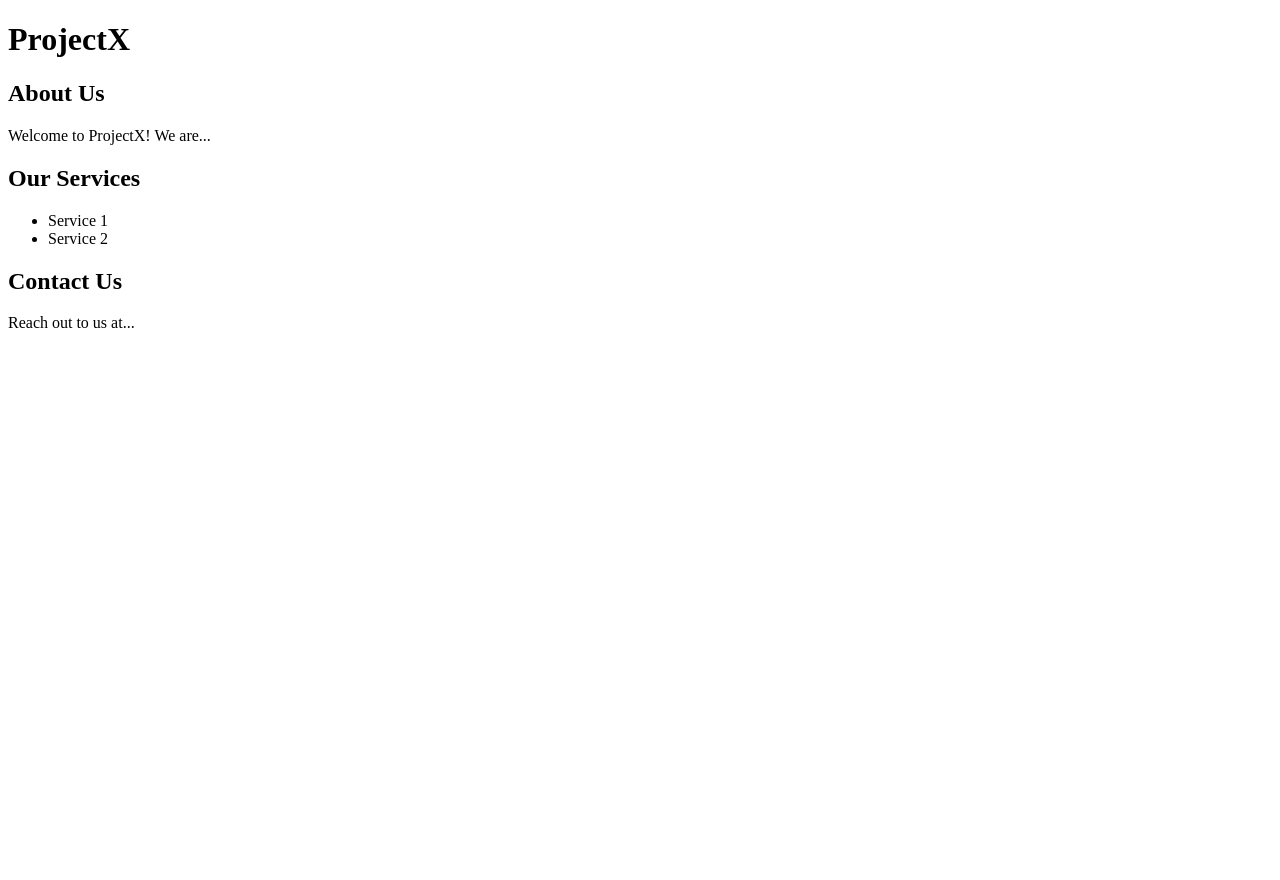
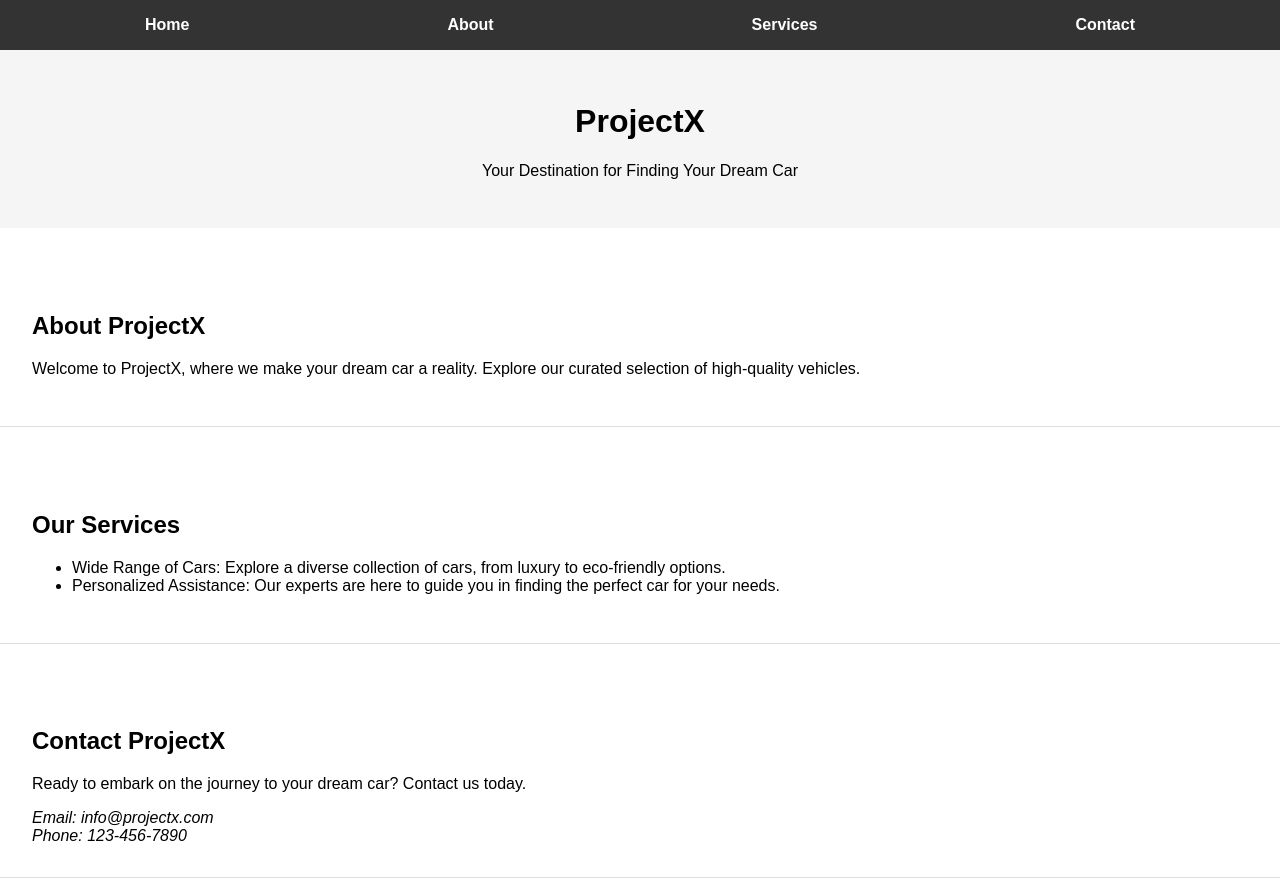
Before and after one commit to Thyshark/Finalprojectx, a plain HTML site: page src/index.html in a window 1280 px wide. Before the commit the page ends 800 px from the top, so only its background shows below. Drawn offline with Linux system fonts and the light colour scheme.

Commit message:
added some styling

```diff
--- a/src/index.html
+++ b/src/index.html
@@ -1,31 +1,44 @@
-<!-- src/index.html -->
+
 <!DOCTYPE html>
 <html lang="en">
 <head>
   <meta charset="UTF-8">
   <meta name="viewport" content="width=device-width, initial-scale=1.0">
-  <link rel="stylesheet" href="styles.css">
-  <title>ProjectX Homepage</title>
+  <link rel="stylesheet" href="style.css">
+  <title>ProjectX - Find Your Dream Car</title>
 </head>
 <body>
-  <header>
+  <nav>
+    <ul>
+      <li><a href="#header">Home</a></li>
+      <li><a href="#about">About</a></li>
+      <li><a href="#services">Services</a></li>
+      <li><a href="#contact">Contact</a></li>
+    </ul>
+  </nav>
+  <header id="header">
     <h1>ProjectX</h1>
+    <p>Your Destination for Finding Your Dream Car</p>
   </header>
   <section id="about">
-    <h2>About Us</h2>
-    <p>Welcome to ProjectX! We are...</p>
+    <h2>About ProjectX</h2>
+    <p>Welcome to ProjectX, where we make your dream car a reality. Explore our curated selection of high-quality vehicles.</p>
   </section>
   <section id="services">
     <h2>Our Services</h2>
     <ul>
-      <li>Service 1</li>
-      <li>Service 2</li>
+      <li>Wide Range of Cars: Explore a diverse collection of cars, from luxury to eco-friendly options.</li>
+      <li>Personalized Assistance: Our experts are here to guide you in finding the perfect car for your needs.</li>
       <!-- Add more services as needed -->
     </ul>
   </section>
   <section id="contact">
-    <h2>Contact Us</h2>
-    <p>Reach out to us at...</p>
+    <h2>Contact ProjectX</h2>
+    <p>Ready to embark on the journey to your dream car? Contact us today.</p>
+    <address>
+      Email: info@projectx.com<br>
+      Phone: 123-456-7890
+    </address>
   </section>
 </body>
 </html>
--- a/src/style.css
+++ b/src/style.css
@@ -1,15 +1,33 @@
-/* src/styles.css */
 body {
     font-family: Arial, sans-serif;
     margin: 0;
     padding: 0;
   }
 
-  header {
+  nav {
     background-color: #333;
     color: #fff;
+    padding: 1em;
+  }
+
+  nav ul {
+    list-style-type: none;
+    margin: 0;
+    padding: 0;
+    display: flex;
+    justify-content: space-around;
+  }
+
+  nav a {
+    text-decoration: none;
+    color: #fff;
+    font-weight: bold;
+  }
+
+  header {
     text-align: center;
-    padding: 1em 0;
+    padding: 2em;
+    background-color: #f5f5f5;
   }
 
   section {
@@ -17,8 +35,3 @@ body {
     margin: 2em 0;
     border-bottom: 1px solid #ddd;
   }
-
-  ul {
-    list-style-type: none;
-    padding: 0;
-  }
```
